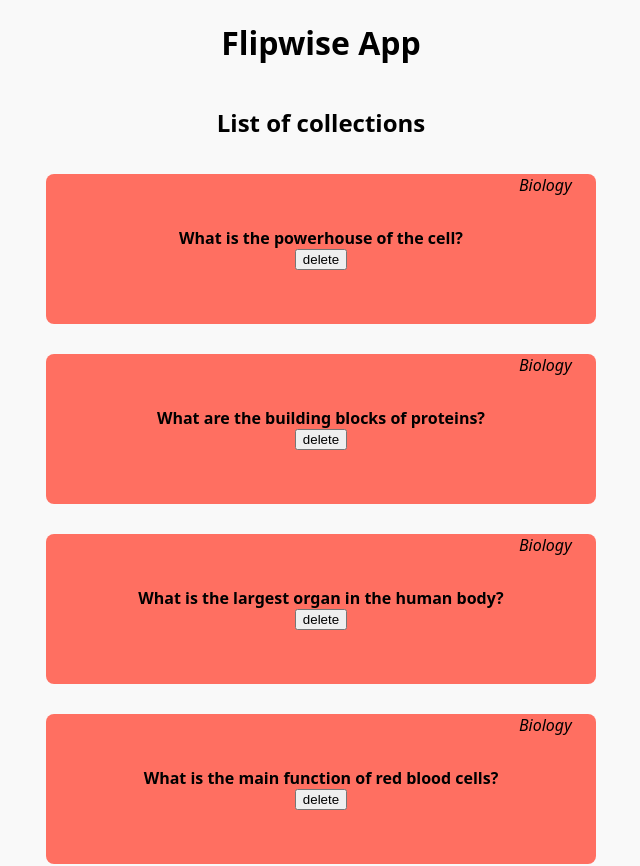
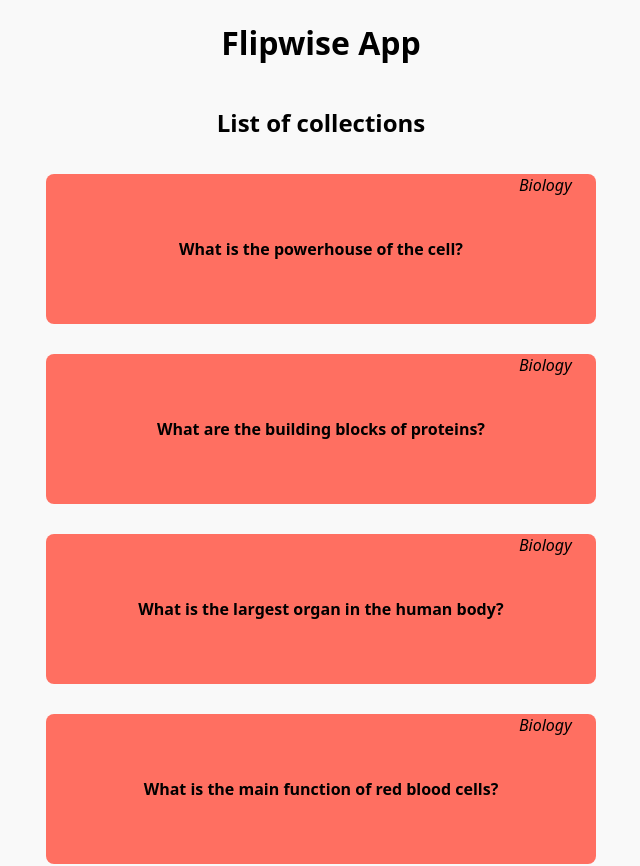
Before and after one commit to TastyCrysis/FlipWise-2.0, a Next.js app: page / in a window 1280 px wide. Shown: the top 866 px of the page, without its empty margins (319-959 px from the left). Built offline with nearby package versions, Linux system fonts and the light colour scheme.

Commit message:
add a collectioncard

```diff
--- a/components/CollectionList.js
+++ b/components/CollectionList.js
@@ -1,5 +1,5 @@
 import styled from "styled-components";
-import Flashcard from "@/components/Flashcard";
+import Collectioncard from "@/components/Collectioncard";
 
 const CardList = styled.ul`
   display: flex;
@@ -30,7 +30,7 @@
             (collection) => collection.id === flashcard.collectionId
           );
           return (
-            <Flashcard
+            <Collectioncard
               key={flashcard.id}
               flashcard={flashcard}
               collection={collection}
--- /dev/null
+++ b/components/Collectioncard.js
@@ -0,0 +1,95 @@
+import { useState } from "react";
+import styled from "styled-components";
+
+const StyledFlashcard = styled.div`
+  width: 100%;
+  height: 150px;
+  position: relative;
+  transform-style: preserve-3d;
+  transition: transform 0.8s;
+  transform: ${({ $flipped }) => ($flipped ? "rotateY(180deg)" : "rotateY(0)")};
+  max-width: 550px;
+  margin: 15px auto;
+  cursor: pointer;
+`;
+
+const FlashcardFront = styled.div`
+  background: #ff6f61;
+  position: absolute;
+  width: 100%;
+  height: 100%;
+  backface-visibility: hidden;
+  top: 0;
+  left: 0;
+  display: flex;
+  flex-direction: column;
+  justify-content: center;
+  align-items: center;
+  border-radius: 8px;
+`;
+
+const FlashcardBack = styled.div`
+  background: #6fb3ff;
+  position: absolute;
+  width: 100%;
+  height: 100%;
+  backface-visibility: hidden;
+  transform: rotateY(180deg);
+  top: 0;
+  left: 0;
+  display: flex;
+  justify-content: center;
+  align-items: center;
+  border-radius: 8px;
+`;
+
+const FlashcardContent = styled.div`
+  display: flex;
+  flex-direction: column;
+`;
+
+const FlashcardQuestion = styled.p`
+  font-weight: bold;
+  margin: 0;
+  text-align: center;
+`;
+
+const FlashcardAnswer = styled.p`
+  color: #000;
+  margin: 5px 0;
+`;
+
+const CollectionTitle = styled.p`
+  text-align: right;
+  font-style: italic;
+  color: #000;
+  margin: 0 0 7px 0;
+  position: absolute;
+  right: 24px;
+  backface-visibility: hidden;
+  will-change: transform;
+  z-index: 10;
+  transform: rotateY(0deg);
+`;
+
+const StyledDialog = styled.dialog`
+  padding: 16px;
+  border: solid 1px;
+  border-radius: 8px;
+  box-shadow: 0 4px 8px rgba(0, 0, 0, 0.2);
+  will-change: transform;
+  backface-visibility: hidden;
+`;
+
+export default function Flashcard({ flashcard, collection }) {
+  return (
+    <StyledFlashcard key={flashcard.id}>
+      <CollectionTitle>{collection.title}</CollectionTitle>
+      <FlashcardFront>
+        <FlashcardContent>
+          <FlashcardQuestion>{flashcard.question}</FlashcardQuestion>
+        </FlashcardContent>
+      </FlashcardFront>
+    </StyledFlashcard>
+  );
+}
```
